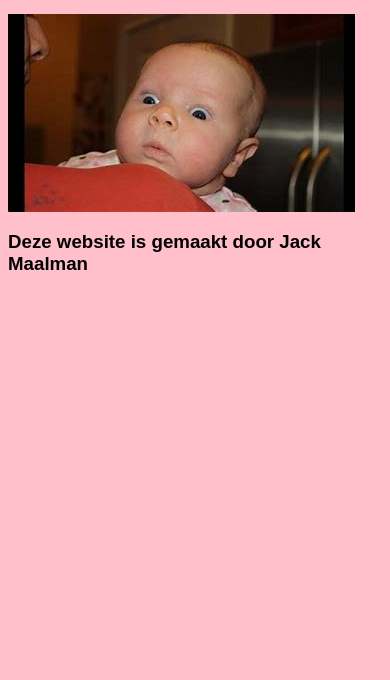
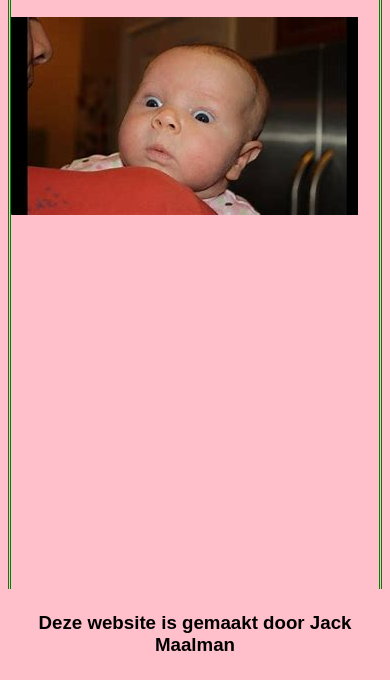
Before and after one commit to JackMaalman/babynamegenerator, a plain HTML site: page index.html in a window 390 px wide. Shown: the part 164-844 px from the top of the page. Drawn offline with Linux system fonts and the light colour scheme.

Commit message:
index.html

```diff
--- a/index.html
+++ b/index.html
@@ -5,6 +5,7 @@
   body {
     font-family: Arial, sans-serif;
     background-color: #FFC0CB;
+    border: 6px double green;
   }
 
   button {
@@ -26,8 +27,23 @@
     margin-top: 20px;
   }
 
+  .footer {
+    position: fixed;
+    left: 0;
+    bottom: 0;
+    width: 100%;
+    background-color: #FFC0CB;
+    color: black;
+    text-align: center;
+    padding: 10px 0;
+  }
+
   /* Stijlen voor mobiele apparaten */
   @media (max-width: 600px) {
+    body {
+      border: 3px double green; /* Dunner rand op mobiele apparaten */
+    }
+
     button {
       padding: 20px 40px; /* Kleinere knop op mobiele apparaten */
     }
@@ -35,8 +51,13 @@
     #name-display {
       font-size: 18px; /* Kleinere tekst op mobiele apparaten */
     }
+
+    .footer {
+      padding: 5px 0; /* Dunner footer op mobiele apparaten */
+    }
   }
 </style>
+
 
     <link rel="icon" type="image/x-icon" href="baby.jpeg">
 </head>
```
